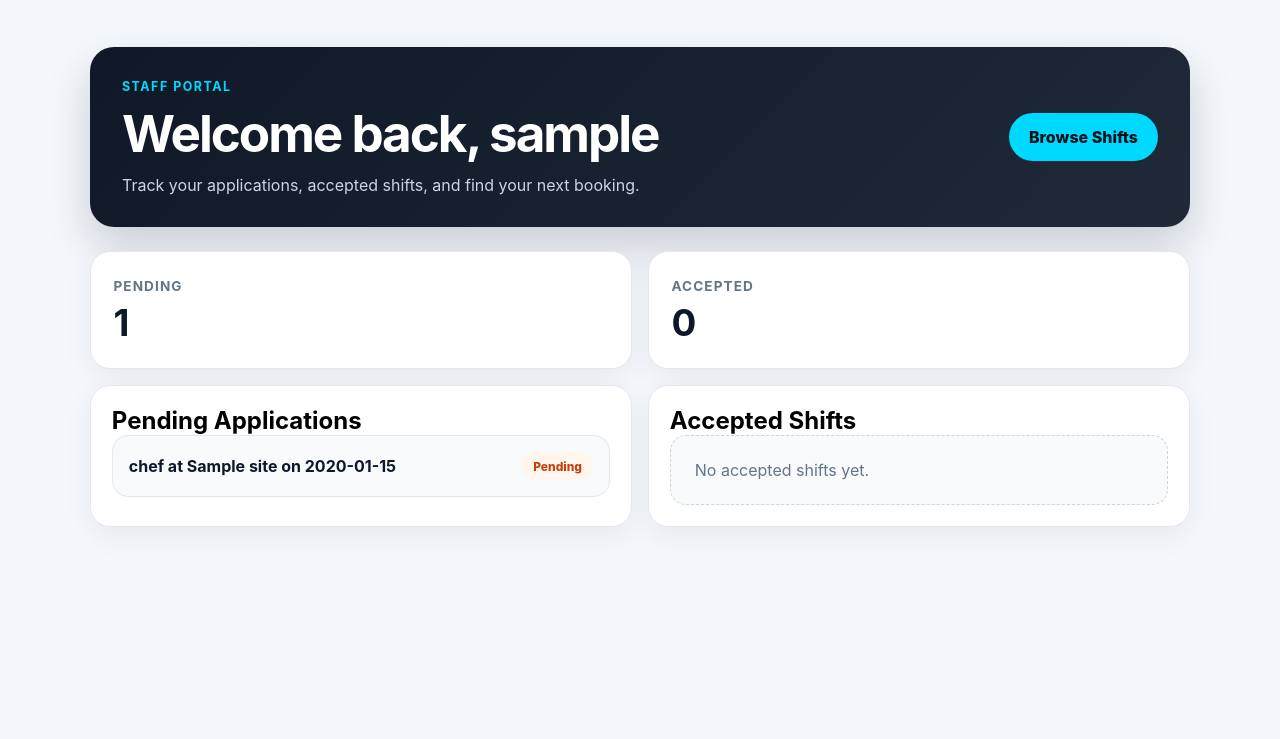
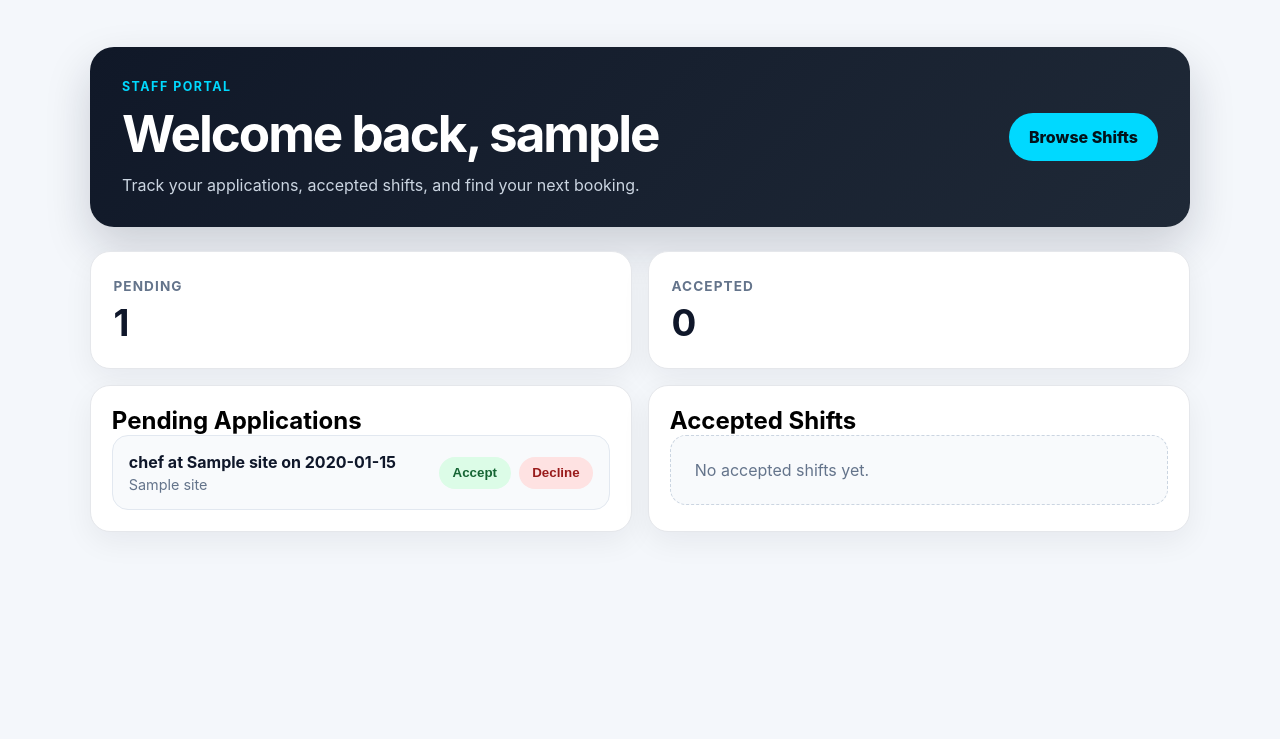
Before and after one commit to joshdean97/disco_app, a Django app: page /dashboard/ in a window 1280 px wide. Shown: the part 61-800 px from the top of the page. Run offline with Django 5.2, Linux system fonts and the light colour scheme; a user stored in the database is signed in; tables that the repository leaves empty hold one stand-in row (values such as "Sample post").

Commit message:
add shift accepting for staff

```diff
--- a/disco_app/views.py
+++ b/disco_app/views.py
@@ -200,7 +200,7 @@ def post_shift(request):
             shift.site = form.cleaned_data["site"]
             shift.save()
             messages.success(request, "Shift posted successfully.")
-            return redirect("operator_dashboard")
+            return redirect("find_staff_for_shift", shift_id=shift.id)
     else:
         form = ShiftForm()
         form.fields["site"].queryset = sites
@@ -261,6 +261,35 @@ def respond_to_request(request, request_id):
         sr.save()
 
     return redirect("operator_dashboard")
+
+
+@login_required
+@require_http_methods(["POST"])
+def respond_to_invite(request, request_id):
+    try:
+        staff = Staff.objects.get(user=request.user)
+    except Staff.DoesNotExist:
+        return redirect("register")
+
+    sr = get_object_or_404(ShiftRequest, id=request_id, staff=staff)
+
+    action = request.POST.get("action")
+
+    if action == "accept":
+        sr.status = "accepted"
+        sr.shift.status = "confirmed"
+        sr.shift.save()
+        sr.save()
+
+        messages.success(request, "You accepted the shift.")
+
+    elif action == "decline":
+        sr.status = "declined"
+        sr.save()
+
+        messages.info(request, "You declined the shift.")
+
+    return redirect("staff_dashboard")
 
 
 @login_required
--- a/setup/urls.py
+++ b/setup/urls.py
@@ -50,4 +50,9 @@ urlpatterns = [
         disco_views.invite_staff_to_shift,
         name="invite_staff_to_shift",
     ),
+    path(
+        "staff/requests/<int:request_id>/respond/",
+        disco_views.respond_to_invite,
+        name="respond_to_invite",
+    ),
 ]
--- a/templates/disco_app/staff_dashboard.html
+++ b/templates/disco_app/staff_dashboard.html
@@ -36,15 +36,20 @@
       <div class="panel">
         <h2>Pending Applications</h2>
 
-        {% for req in pending_requests %}
-          <div class="shift-item">
-            <strong>{{ req.shift }}</strong>
-            <span class="badge pending">Pending</span>
-          </div>
-        {% empty %}
-          <div class="empty-state">No pending applications.</div>
-        {% endfor %}
-      </div>
+{% for req in pending_requests %}
+  <div class="shift-item">
+    <div>
+      <strong>{{ req.shift }}</strong>
+      <p>{{ req.shift.site.name }}</p>
+    </div>
+
+    <form method="post" action="{% url 'respond_to_invite' req.id %}" class="button-row">
+      {% csrf_token %}
+      <button name="action" value="accept" class="btn-accept">Accept</button>
+      <button name="action" value="decline" class="btn-decline">Decline</button>
+    </form>
+  </div>
+{% endfor %}      </div>
 
       <div class="panel">
         <h2>Accepted Shifts</h2>
```
